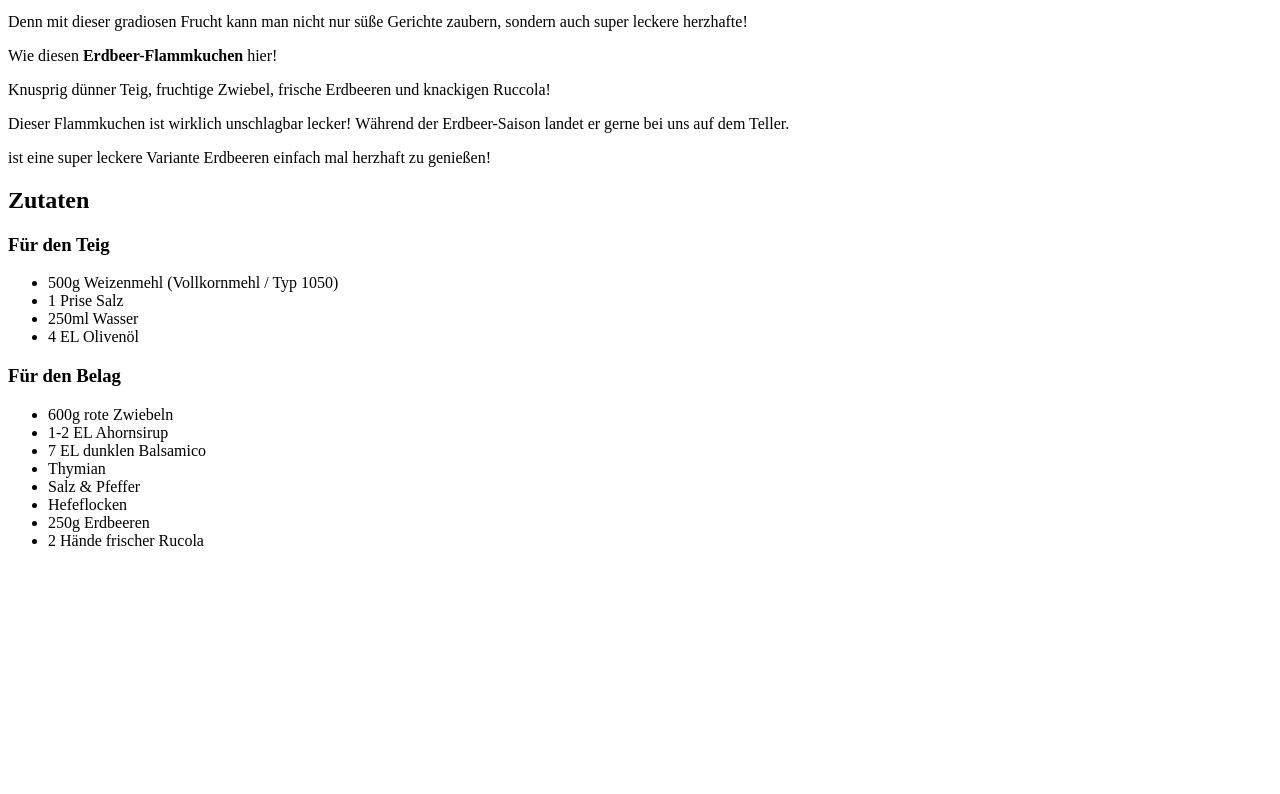
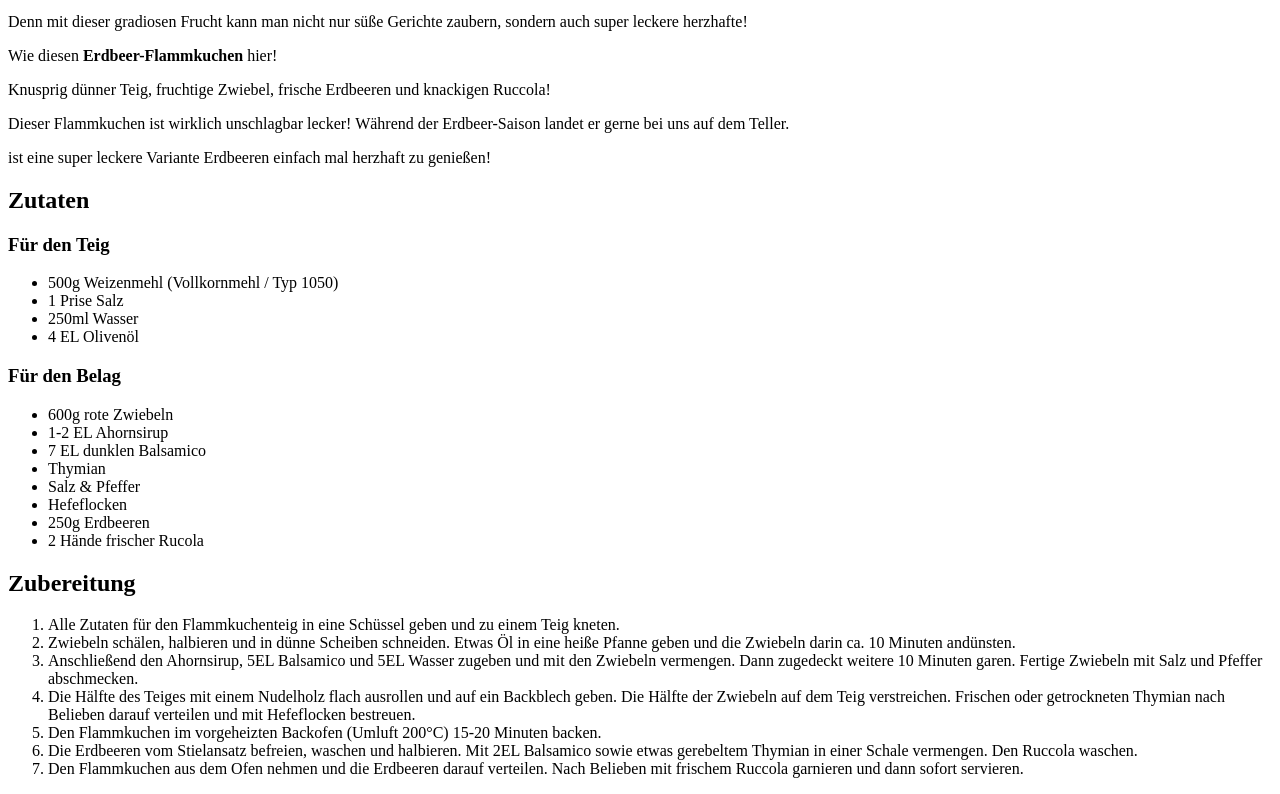
Before and after one commit to knup711/odin-recipes, a plain HTML site: page recipes/flammkuchen.html in a window 1280 px wide. Shown: the part 1196-1990 px from the top of the page. Before the commit the page ends 1762 px from the top, so only its background shows below. Drawn offline with Linux system fonts and the light colour scheme.

Commit message:
finish flammkuchen.html

```diff
--- a/recipes/flammkuchen.html
+++ b/recipes/flammkuchen.html
@@ -38,6 +38,16 @@
         <li>250g Erdbeeren</li>
         <li>2 Hände frischer Rucola</li>
       </ul>
+  <h2>Zubereitung</h2>
+    <ol>
+      <li>Alle Zutaten für den Flammkuchenteig in eine Schüssel geben und zu einem Teig kneten.</li>
+      <li>Zwiebeln schälen, halbieren und in dünne Scheiben schneiden. Etwas Öl in eine heiße Pfanne geben und die Zwiebeln darin ca. 10 Minuten andünsten.</li>
+      <li>Anschließend den Ahornsirup, 5EL Balsamico und 5EL Wasser zugeben und mit den Zwiebeln vermengen. Dann zugedeckt weitere 10 Minuten garen. Fertige Zwiebeln mit Salz und Pfeffer abschmecken.</li>
+      <li>Die Hälfte des Teiges mit einem Nudelholz flach ausrollen und auf ein Backblech geben. Die Hälfte der Zwiebeln auf dem Teig verstreichen. Frischen oder getrockneten Thymian nach Belieben darauf verteilen und mit Hefeflocken bestreuen.</li>
+      <li>Den Flammkuchen im vorgeheizten Backofen (Umluft 200°C) 15-20 Minuten backen.</li>
+      <li>Die Erdbeeren vom Stielansatz befreien, waschen und halbieren. Mit 2EL Balsamico sowie etwas gerebeltem Thymian in einer Schale vermengen. Den Ruccola waschen.</li>
+      <li>Den Flammkuchen aus dem Ofen nehmen und die Erdbeeren darauf verteilen. Nach Belieben mit frischem Ruccola garnieren und dann sofort servieren.</li>
+    </ol>
 </body>
 
 </html>
```
